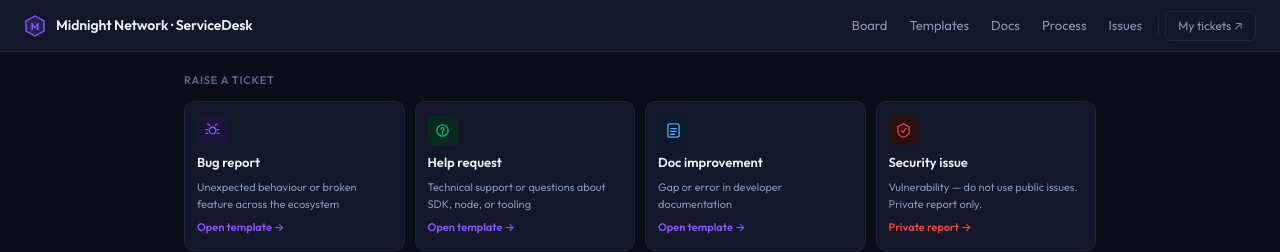
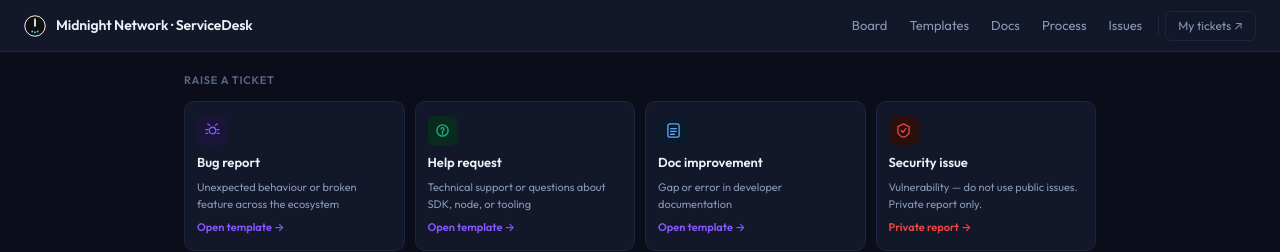
Before and after one commit to midnightntwrk/servicedesk, a Jekyll site: the page index.html, which Jekyll copies as it is, in a window 1280 px wide. Shown: the top 252 px of the page. Built offline with Jekyll 4.4.1, drawn with Linux system fonts in a browser that asks for light colours.

Commit message:
chore: chore/index_stats_correction_1.83

```diff
--- a/index.html
+++ b/index.html
@@ -183,10 +183,16 @@
 
 <nav class="site-nav">
   <div class="nav-brand">
-    <svg class="nav-mark" viewBox="0 0 22 22" fill="none" aria-hidden="true">
-      <polygon points="11,1 20,6 20,16 11,21 2,16 2,6" fill="#8756ff" opacity=".18"/>
-      <polygon points="11,1 20,6 20,16 11,21 2,16 2,6" stroke="#8756ff" stroke-width="1.4" fill="none"/>
-      <text x="11" y="15" text-anchor="middle" font-family="Outfit,sans-serif" font-weight="700" font-size="10" fill="#8756ff">M</text>
+    <svg class="nav-mark" viewBox="0 0 28 28" fill="none" aria-hidden="true" xmlns="http://www.w3.org/2000/svg">
+      <!-- Midnight brand mark: clock face pointing to midnight, three-dot motif -->
+      <circle cx="14" cy="14" r="13" fill="#101010" stroke="#ffffff" stroke-width="1.2"/>
+      <!-- Clock hands pointing to midnight (12 o'clock) -->
+      <line x1="14" y1="14" x2="14" y2="5"  stroke="#ffffff" stroke-width="1.8" stroke-linecap="round"/>
+      <line x1="14" y1="14" x2="14" y2="7"  stroke="#ffffff" stroke-width="1.2" stroke-linecap="round"/>
+      <!-- Three-dot motif: three freedoms of association, commerce, expression -->
+      <circle cx="14" cy="22" r="1.2" fill="#4fc3f7"/>
+      <circle cx="10.5" cy="21"  r="1.2" fill="#4fc3f7"/>
+      <circle cx="17.5" cy="21"  r="1.2" fill="#4fc3f7"/>
     </svg>
     Midnight Network · ServiceDesk
   </div>
@@ -195,6 +201,7 @@
     <a class="nav-link" href="https://github.com/midnightntwrk/servicedesk/tree/main/templates">Templates</a>
     <a class="nav-link" href="https://docs.midnight.network">Docs</a>
     <a class="nav-link" href="https://github.com/midnightntwrk/servicedesk/blob/main/process.md">Process</a>
+    <!-- (b) New Issues List nav link -->
     <a class="nav-link" href="https://github.com/midnightntwrk/servicedesk/issues?q=is:issue+is:open+sort:updated-desc">Issues</a>
     <div class="nav-sep"></div>
     <a class="nav-cta" href="https://github.com/midnightntwrk/servicedesk/issues?q=is:issue+author:@me">My tickets ↗</a>
@@ -203,6 +210,7 @@
 
 <main>
 
+<!-- ── Raise a ticket ────────────────────────────────────────────────── -->
 <section class="band">
   <p class="band-label">Raise a ticket</p>
   <div class="ticket-grid">
@@ -258,6 +266,7 @@
   </div>
 </section>
 
+<!-- ── Templates & reference ─────────────────────────────────────────── -->
 <section class="band">
   <p class="band-label">Templates &amp; reference</p>
   <div class="two-col">
@@ -267,7 +276,9 @@
       <div class="tpl-list">
 
         <div class="tpl-row">
-          <div class="tpl-info"><span class="tpl-name">Release notes — node</span></div>
+          <div class="tpl-info">
+            <span class="tpl-name">Release notes — node</span>
+          </div>
           <div class="tpl-actions">
             <button class="tpl-btn" onclick="copyTemplate('release-notes-node',this)">Copy</button>
             <a class="tpl-btn" href="https://github.com/midnightntwrk/servicedesk/blob/main/templates/release-notes-node.md" target="_blank" rel="noopener">Open</a>
@@ -275,7 +286,9 @@
         </div>
 
         <div class="tpl-row">
-          <div class="tpl-info"><span class="tpl-name">Release notes — infra</span></div>
+          <div class="tpl-info">
+            <span class="tpl-name">Release notes — infra</span>
+          </div>
           <div class="tpl-actions">
             <button class="tpl-btn" onclick="copyTemplate('release-notes-infra',this)">Copy</button>
             <a class="tpl-btn" href="https://github.com/midnightntwrk/servicedesk/blob/main/templates/release-notes-infra.md" target="_blank" rel="noopener">Open</a>
@@ -283,7 +296,9 @@
         </div>
 
         <div class="tpl-row">
-          <div class="tpl-info"><span class="tpl-name">Announcement</span></div>
+          <div class="tpl-info">
+            <span class="tpl-name">Announcement</span>
+          </div>
           <div class="tpl-actions">
             <button class="tpl-btn" onclick="copyTemplate('announcement',this)">Copy</button>
             <a class="tpl-btn" href="https://github.com/midnightntwrk/servicedesk/blob/main/templates/announcement.md" target="_blank" rel="noopener">Open</a>
@@ -291,7 +306,9 @@
         </div>
 
         <div class="tpl-row">
-          <div class="tpl-info"><span class="tpl-name">Post-mortem</span></div>
+          <div class="tpl-info">
+            <span class="tpl-name">Post-mortem</span>
+          </div>
           <div class="tpl-actions">
             <button class="tpl-btn" onclick="copyTemplate('post-mortem',this)">Copy</button>
             <a class="tpl-btn" href="https://github.com/midnightntwrk/servicedesk/blob/main/templates/post-mortem.md" target="_blank" rel="noopener">Open</a>
@@ -326,11 +343,12 @@
   </div>
 </section>
 
+<!-- ── SLA status (d: live counts via GitHub API) ────────────────────── -->
 <section class="band">
   <p class="band-label">SLA status <span class="refresh-note" id="sla-ts">loading…</span></p>
   <div class="sla-grid">
 
-    <a class="sla-tile" href="https://github.com/midnightntwrk/servicedesk/issues?q=is:issue+is:open+label:priority:p1">
+    <a class="sla-tile" href="https://github.com/midnightntwrk/servicedesk/issues?q=is%3Aissue+is%3Aopen+label%3Apriority%3Ap1">
       <div class="sla-header">
         <span class="sla-label">P1 critical</span>
         <span class="sla-chip sla-chip--pd">PagerDuty</span>
@@ -342,7 +360,7 @@
       </div>
     </a>
 
-    <a class="sla-tile" href="https://github.com/midnightntwrk/servicedesk/issues?q=is:issue+is:open+label:priority:p2">
+    <a class="sla-tile" href="https://github.com/midnightntwrk/servicedesk/issues?q=is%3Aissue+is%3Aopen+label%3Apriority%3Ap2">
       <div class="sla-header">
         <span class="sla-label">P2 high</span>
         <span class="sla-chip sla-chip--ok">SLA clock</span>
@@ -355,7 +373,7 @@
       </div>
     </a>
 
-    <a class="sla-tile" href="https://github.com/midnightntwrk/servicedesk/issues?q=is:issue+is:open+label:priority:p3">
+    <a class="sla-tile" href="https://github.com/midnightntwrk/servicedesk/issues?q=is%3Aissue+is%3Aopen+label%3Apriority%3Ap3">
       <div class="sla-header">
         <span class="sla-label">P3 medium</span>
         <span class="sla-chip sla-chip--ok">SLA clock</span>
@@ -368,7 +386,7 @@
       </div>
     </a>
 
-    <a class="sla-tile" href="https://github.com/midnightntwrk/servicedesk/issues?q=is:issue+is:open+label:priority:p4">
+    <a class="sla-tile" href="https://github.com/midnightntwrk/servicedesk/issues?q=is%3Aissue+is%3Aopen+label%3Apriority%3Ap4">
       <div class="sla-header">
         <span class="sla-label">P4 low</span>
         <span class="sla-chip sla-chip--ok">SLA clock</span>
@@ -384,6 +402,7 @@
   </div>
 </section>
 
+<!-- ── (c) Issues board — live public view ───────────────────────────── -->
 <section class="band">
   <p class="band-label">Open issues</p>
   <div class="panel">
@@ -396,6 +415,7 @@
   </div>
 </section>
 
+<!-- ── (e) Security — reporting & team ──────────────────────────────── -->
 <section class="band">
   <p class="band-label">Security</p>
   <div class="sec-panel">
@@ -421,6 +441,7 @@
       <a class="sec-btn sec-btn--ghost" href="https://github.com/midnightntwrk/servicedesk/security/advisories">View advisories in progress</a>
       <a class="sec-btn sec-btn--ghost" href="https://github.com/midnightntwrk/servicedesk/blob/main/SECURITY.md" target="_blank" rel="noopener">SECURITY.md</a>
     </div>
+    <!-- mn_security_issue group — add/remove members here -->
     <div class="sec-team">
       <p class="sec-team-label">mn_security_issue group — reviewers</p>
       <div class="sec-members">
@@ -433,6 +454,7 @@
   </div>
 </section>
 
+<!-- ── Announcements & activity ──────────────────────────────────────── -->
 <section class="band">
   <p class="band-label">Announcements &amp; activity</p>
   <div class="two-col">
```
Also changed, not shown: other parts of index.html (+18 -1 lines).
